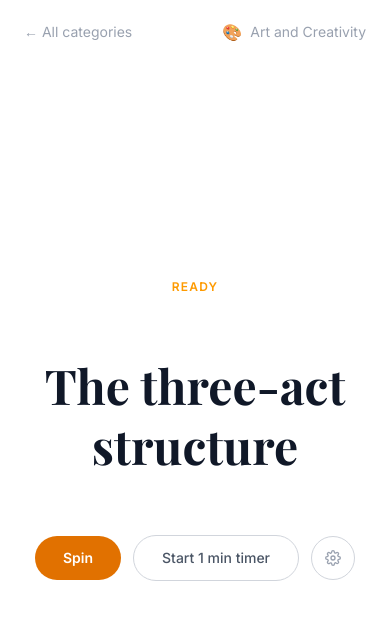
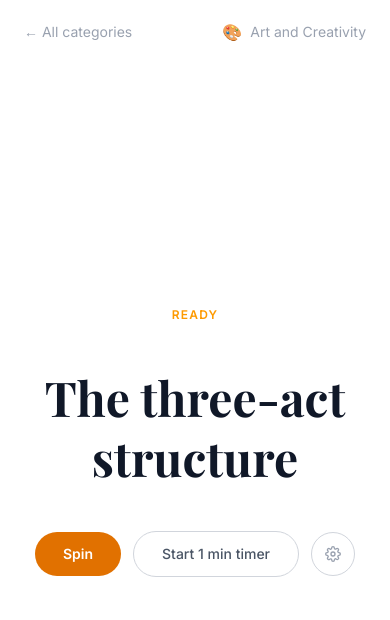
Before and after one commit to TimsTittus/Spur, a Next.js app: page /art-creativity in a window 390 px wide. Shown: the top 620 px of the page. Built offline with nearby package versions, Linux system fonts and the light colour scheme.

Commit message:
fix(layout): constrain category page to viewport and tighten mobile spacing

```diff
--- a/src/app/[slug]/page.tsx
+++ b/src/app/[slug]/page.tsx
@@ -32,7 +32,7 @@ export default async function CategoryPage({ params }: PageProps<'/[slug]'>) {
   if (!category) notFound()
 
   return (
-    <div className="flex min-h-screen flex-col bg-white">
+    <div className="flex h-dvh flex-col overflow-hidden bg-white">
       {/* Minimal top nav */}
       <nav className="flex items-center justify-between px-6 py-5">
         <Link
@@ -57,7 +57,7 @@ export default async function CategoryPage({ params }: PageProps<'/[slug]'>) {
           </div>
         }
       >
-        <div className="flex flex-1 flex-col">
+        <div className="flex min-h-0 flex-1 flex-col">
           <TopicSpinner
             topics={category.topics}
             color={category.color}
--- a/src/components/TopicSpinner.tsx
+++ b/src/components/TopicSpinner.tsx
@@ -110,7 +110,7 @@ export default function TopicSpinner({ topics }: TopicSpinnerProps) {
   const status = spinning ? 'DRAWING...' : 'READY'
 
   return (
-    <div className="flex flex-1 flex-col items-center justify-center gap-10 px-6 pb-12">
+    <div className="flex min-h-0 flex-1 flex-col items-center justify-center gap-6 px-6 pb-6 sm:gap-10 sm:pb-12">
       {/* Status label */}
       <AnimatePresence mode="wait">
         <motion.span
```
